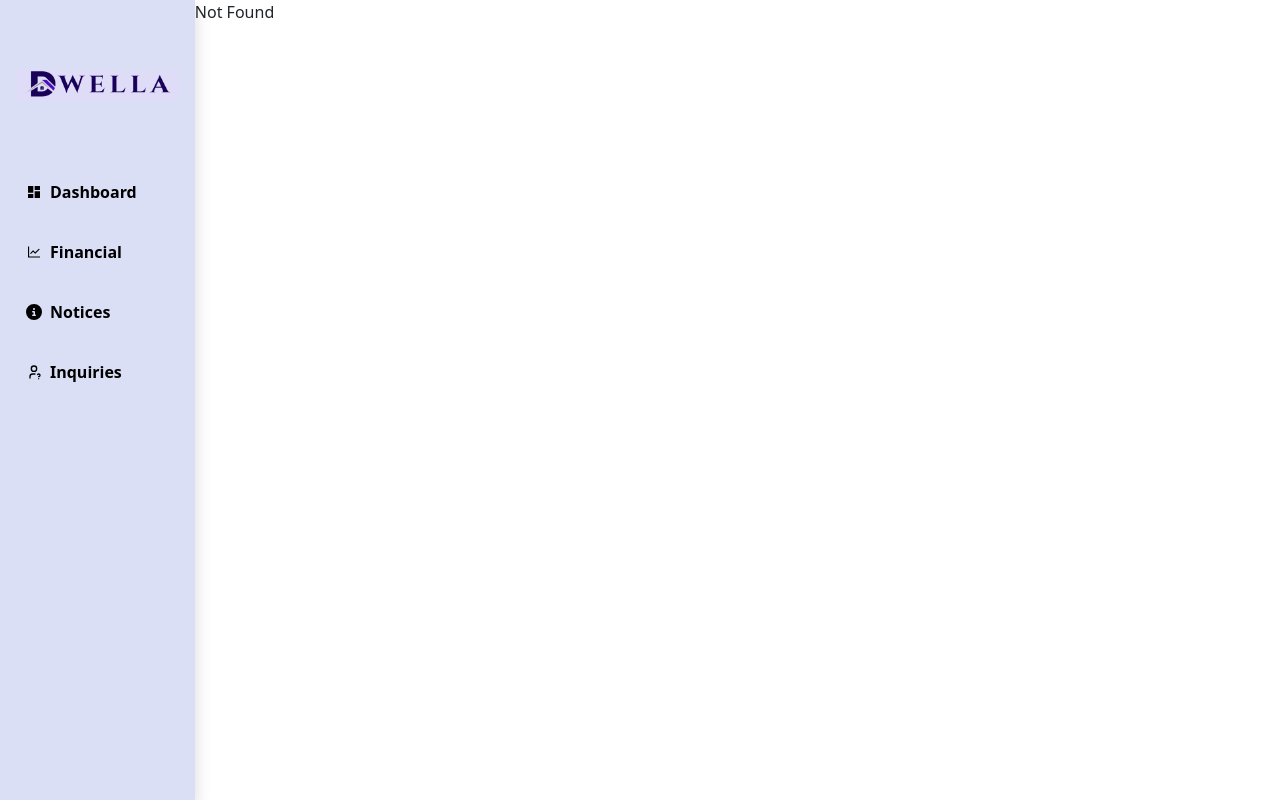
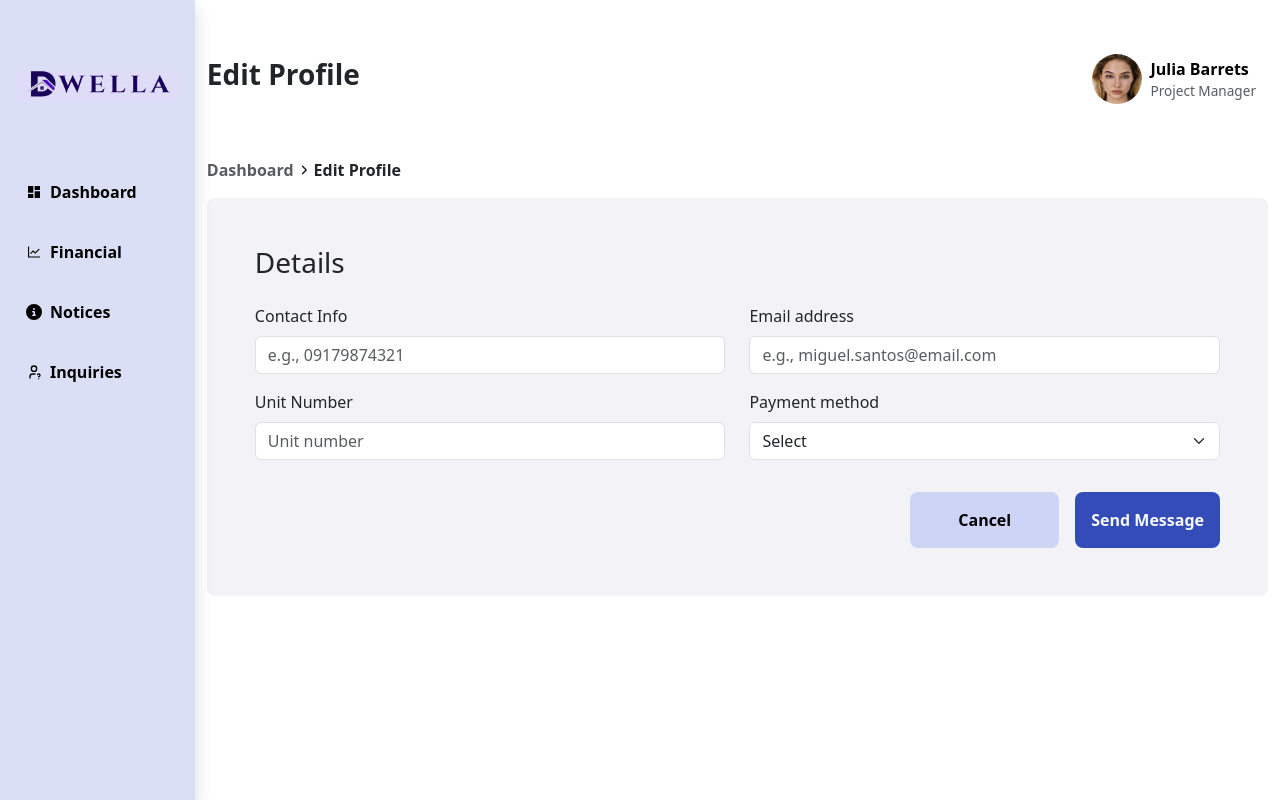
Before and after one commit to eimanncalderon0711/dwella-web, a React (Vite) app: page /resident/edit-profile in a window 1280 px wide. Before the commit this address had no page. Built offline with nearby package versions, Linux system fonts and the light colour scheme.

Commit message:
Created edit profile page for resident

```diff
--- /dev/null
+++ b/src/pages/resident/EditProfile.tsx
@@ -0,0 +1,71 @@
+import { Col, Container, Form, Row } from "react-bootstrap"
+import Header from "../../components/Header"
+import { FaAngleRight } from "react-icons/fa6"
+
+function EditProfile() {
+  return (
+    <Container className="pt-5 d-flex flex-column w-100" style={{maxWidth:"70rem"}}>
+        {/* Header component*/}
+        <Header>
+            <div className="d-flex gap-3">
+                <h3 className='fw-bold'>Edit Profile</h3>
+            </div>
+        </Header>
+
+        {/* Form page heading */}
+        <div className='d-flex align-items-center gap-1 pt-5 mb-3'>
+            <span className='text-muted fw-bold d-flex align-items-center'>Dashboard</span>
+            <FaAngleRight size={12}/>
+            <span className='text-dark fw-bold d-flex align-items-center'>Edit Profile</span>
+        </div>
+
+        {/* Pay now Form */}
+        <div className='p-5 rounded-3 mb-5' style={{backgroundColor:"#F2F2F7"}}>
+            <h3>Details</h3>
+            <Row className='pt-3'>
+                <Col xs={12} md={6}>
+                    <Form.Group className="mb-3" controlId="formContactInfo">
+                        <Form.Label >Contact Info</Form.Label>
+                        <Form.Control type="text" placeholder="e.g., 09179874321" />
+                    </Form.Group>
+                </Col>
+
+                {/* Email Address */}
+                <Col xs={12} md={6}>
+                    <Form.Group className="mb-3" controlId="formUnitNumber">
+                        <Form.Label >Email address</Form.Label>
+                        <Form.Control type="text" placeholder="e.g., miguel.santos@email.com" />
+                    </Form.Group>
+                </Col>
+
+                {/* Unit Number */}
+                <Col xs={12} md={6}>
+                    <Form.Group className="mb-3" controlId="formUnitNumber">
+                        <Form.Label >Unit Number</Form.Label>
+                        <Form.Control type="number" placeholder="Unit number" />
+                    </Form.Group>
+                </Col>
+
+                {/* Account status */}
+                <Col xs={12} md={6}>
+                    <Form.Group className="mb-3" controlId="formPaymentOption">
+                        <Form.Label  >Payment method</Form.Label>
+                        <Form.Select  aria-label="Default select example">
+                            <option value={undefined}>Select</option>
+                            <option value="active">Active</option>
+                            <option value="inactive">Inactive</option>
+                        </Form.Select>
+                    </Form.Group>
+                </Col>
+
+                <Col className='d-flex gap-3 flex-wrap align-items-center justify-content-end mt-3'>
+                    <div className='d-flex flex-grow-1 flex-sm-grow-0 align-items-center justify-content-center px-5 py-3 rounded-3' style={{backgroundColor:"#CED4F5", cursor:"pointer"}}><span className='text-black text-center fw-bold'>Cancel</span></div>
+                    <div className='d-flex flex-grow-1 flex-sm-grow-0 align-items-center justify-content-center px-3 py-3 rounded-3' style={{backgroundColor:"#344CB7", cursor:"pointer"}}><span className='text-light text-center fw-bold'>Send Message</span></div>
+                </Col>
+            </Row>
+        </div>
+    </Container>
+  )
+}
+
+export default EditProfile
--- a/src/routeTree.gen.ts
+++ b/src/routeTree.gen.ts
@@ -26,6 +26,9 @@ const ResidentPaynowLazyImport = createFileRoute('/resident/paynow')()
 const ResidentNoticesLazyImport = createFileRoute('/resident/notices')()
 const ResidentInquiriesLazyImport = createFileRoute('/resident/inquiries')()
 const ResidentFinancialLazyImport = createFileRoute('/resident/financial')()
+const ResidentEditProfileLazyImport = createFileRoute(
+  '/resident/edit-profile',
+)()
 const ResidentDashboardLazyImport = createFileRoute('/resident/dashboard')()
 
 // Create/Update Routes
@@ -85,6 +88,14 @@ const ResidentFinancialLazyRoute = ResidentFinancialLazyImport.update({
   getParentRoute: () => ResidentRouteLazyRoute,
 } as any).lazy(() =>
   import('./routes/resident/financial.lazy').then((d) => d.Route),
+)
+
+const ResidentEditProfileLazyRoute = ResidentEditProfileLazyImport.update({
+  id: '/edit-profile',
+  path: '/edit-profile',
+  getParentRoute: () => ResidentRouteLazyRoute,
+} as any).lazy(() =>
+  import('./routes/resident/edit-profile.lazy').then((d) => d.Route),
 )
 
 const ResidentDashboardLazyRoute = ResidentDashboardLazyImport.update({
@@ -160,6 +171,13 @@ declare module '@tanstack/react-router' {
       preLoaderRoute: typeof ResidentDashboardLazyImport
       parentRoute: typeof ResidentRouteLazyImport
     }
+    '/resident/edit-profile': {
+      id: '/resident/edit-profile'
+      path: '/edit-profile'
+      fullPath: '/resident/edit-profile'
+      preLoaderRoute: typeof ResidentEditProfileLazyImport
+      parentRoute: typeof ResidentRouteLazyImport
+    }
     '/resident/financial': {
       id: '/resident/financial'
       path: '/financial'
@@ -208,6 +226,7 @@ const AuthRouteRouteWithChildren = AuthRouteRoute._addFileChildren(
 interface ResidentRouteLazyRouteChildren {
   ResidentContactRoute: typeof ResidentContactRoute
   ResidentDashboardLazyRoute: typeof ResidentDashboardLazyRoute
+  ResidentEditProfileLazyRoute: typeof ResidentEditProfileLazyRoute
   ResidentFinancialLazyRoute: typeof ResidentFinancialLazyRoute
   ResidentInquiriesLazyRoute: typeof ResidentInquiriesLazyRoute
   ResidentNoticesLazyRoute: typeof ResidentNoticesLazyRoute
@@ -217,6 +236,7 @@ interface ResidentRouteLazyRouteChildren {
 const ResidentRouteLazyRouteChildren: ResidentRouteLazyRouteChildren = {
   ResidentContactRoute: ResidentContactRoute,
   ResidentDashboardLazyRoute: ResidentDashboardLazyRoute,
+  ResidentEditProfileLazyRoute: ResidentEditProfileLazyRoute,
   ResidentFinancialLazyRoute: ResidentFinancialLazyRoute,
   ResidentInquiriesLazyRoute: ResidentInquiriesLazyRoute,
   ResidentNoticesLazyRoute: ResidentNoticesLazyRoute,
@@ -234,6 +254,7 @@ export interface FileRoutesByFullPath {
   '/dashboard': typeof AuthDashboardRoute
   '/resident/contact': typeof ResidentContactRoute
   '/resident/dashboard': typeof ResidentDashboardLazyRoute
+  '/resident/edit-profile': typeof ResidentEditProfileLazyRoute
   '/resident/financial': typeof ResidentFinancialLazyRoute
   '/resident/inquiries': typeof ResidentInquiriesLazyRoute
   '/resident/notices': typeof ResidentNoticesLazyRoute
@@ -248,6 +269,7 @@ export interface FileRoutesByTo {
   '/dashboard': typeof AuthDashboardRoute
   '/resident/contact': typeof ResidentContactRoute
   '/resident/dashboard': typeof ResidentDashboardLazyRoute
+  '/resident/edit-profile': typeof ResidentEditProfileLazyRoute
   '/resident/financial': typeof ResidentFinancialLazyRoute
   '/resident/inquiries': typeof ResidentInquiriesLazyRoute
   '/resident/notices': typeof ResidentNoticesLazyRoute
@@ -263,6 +285,7 @@ export interface FileRoutesById {
   '/_auth/dashboard': typeof AuthDashboardRoute
   '/resident/contact': typeof ResidentContactRoute
   '/resident/dashboard': typeof ResidentDashboardLazyRoute
+  '/resident/edit-profile': typeof ResidentEditProfileLazyRoute
   '/resident/financial': typeof ResidentFinancialLazyRoute
   '/resident/inquiries': typeof ResidentInquiriesLazyRoute
   '/resident/notices': typeof ResidentNoticesLazyRoute
@@ -279,6 +302,7 @@ export interface FileRouteTypes {
     | '/dashboard'
     | '/resident/contact'
     | '/resident/dashboard'
+    | '/resident/edit-profile'
     | '/resident/financial'
     | '/resident/inquiries'
     | '/resident/notices'
@@ -292,6 +316,7 @@ export interface FileRouteTypes {
     | '/dashboard'
     | '/resident/contact'
     | '/resident/dashboard'
+    | '/resident/edit-profile'
     | '/resident/financial'
     | '/resident/inquiries'
     | '/resident/notices'
@@ -305,6 +330,7 @@ export interface FileRouteTypes {
     | '/_auth/dashboard'
     | '/resident/contact'
     | '/resident/dashboard'
+    | '/resident/edit-profile'
     | '/resident/financial'
     | '/resident/inquiries'
     | '/resident/notices'
@@ -359,6 +385,7 @@ export const routeTree = rootRoute
       "children": [
         "/resident/contact",
         "/resident/dashboard",
+        "/resident/edit-profile",
         "/resident/financial",
         "/resident/inquiries",
         "/resident/notices",
@@ -375,6 +402,10 @@ export const routeTree = rootRoute
     },
     "/resident/dashboard": {
       "filePath": "resident/dashboard.lazy.tsx",
+      "parent": "/resident"
+    },
+    "/resident/edit-profile": {
+      "filePath": "resident/edit-profile.lazy.tsx",
       "parent": "/resident"
     },
     "/resident/financial": {
--- /dev/null
+++ b/src/routes/resident/edit-profile.lazy.tsx
@@ -0,0 +1,10 @@
+import { createLazyFileRoute } from '@tanstack/react-router'
+import EditProfile from '../../pages/resident/EditProfile'
+
+export const Route = createLazyFileRoute('/resident/edit-profile')({
+  component: RouteComponent,
+})
+
+function RouteComponent() {
+  return <EditProfile/>
+}
```
